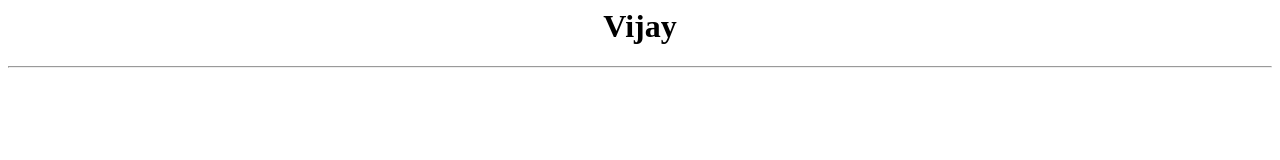
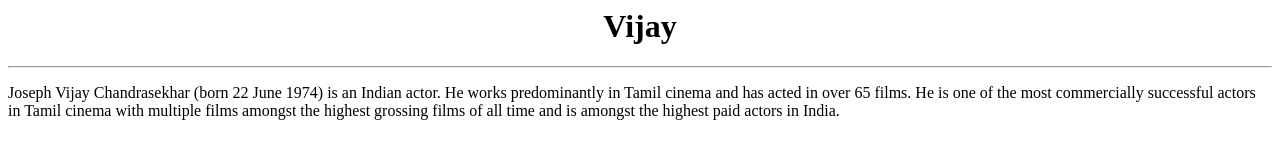
Before and after one commit to SureshManiDevendran/HtmlActorPage, a plain HTML site: page index.html in a window 1280 px wide. Drawn offline with Linux system fonts and the light colour scheme.

Commit message:
Added Paragraph

```diff
--- a/index.html
+++ b/index.html
@@ -2,3 +2,6 @@
   <h1>Vijay</h1>
 </center>
 <hr/>
+<p>
+  Joseph Vijay Chandrasekhar (born 22 June 1974) is an Indian actor. He works predominantly in Tamil cinema and has acted in over 65 films. He is one of the most commercially successful actors in Tamil cinema with multiple films amongst the highest grossing films of all time and is amongst the highest paid actors in India.
+</p>
```
